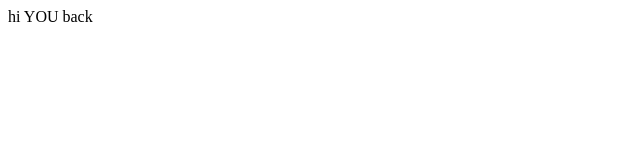
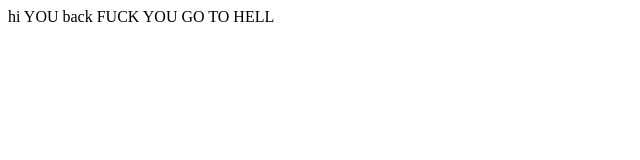
Before and after one commit to carrieyeah/WithDaniel, a plain HTML site: page index.html in a window 1280 px wide. Shown: the whole page, without its empty margins (0-640 px from the left). Drawn offline with Linux system fonts and the light colour scheme.

Commit message:
made something new

```diff
--- a/index.html
+++ b/index.html
@@ -5,5 +5,6 @@
 	</head>
 	<body>
 		 hi YOU back
+		 FUCK YOU GO TO HELL
 	</body>
 </html>
```
